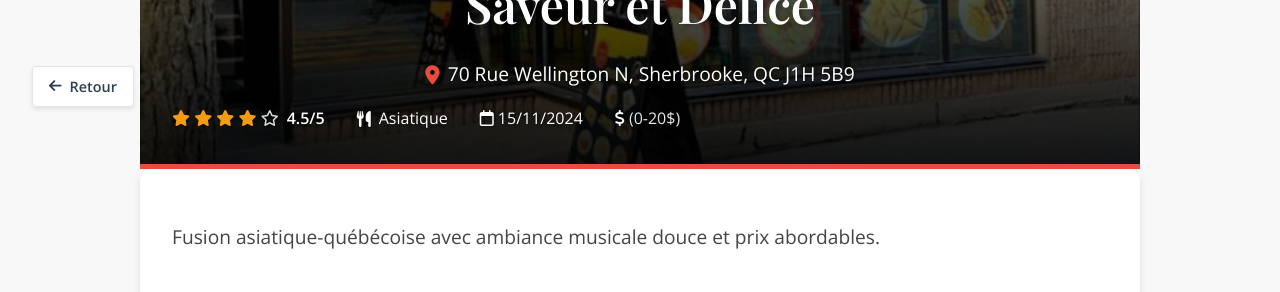
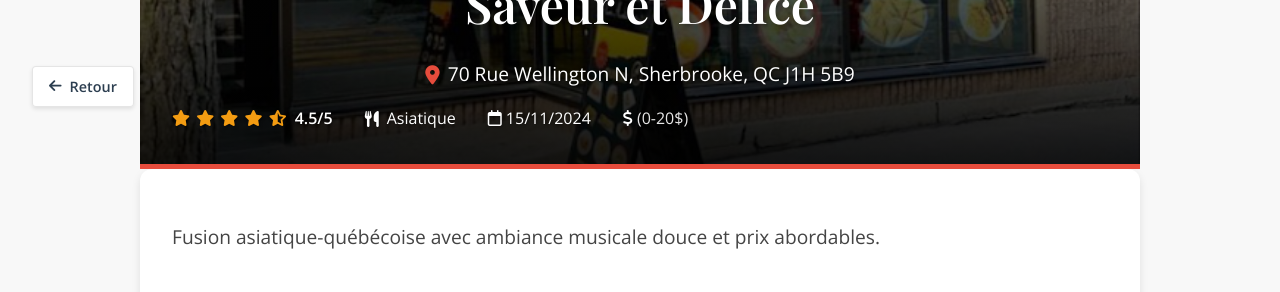
Before and after one commit to Natael21/blog-culinaire, a Jekyll site: the page built from _posts/2024-11-15-saveur-et-delice.markdown, in a window 1280 px wide. Shown: the part 761-1053 px from the top of the page. Built offline with Jekyll 4.4.1, drawn with Linux system fonts in a browser that asks for light colours; a script that is not in the unit is left out; comment, search, counter and statistics services are not loaded.

Commit message:
Refactor star rating display and enhance styling in restaurant files
- Updated star rating logic to support half-star ratings for improved accuracy in user feedback.
- Enhanced CSS styles for star ratings, including spacing adjustments and color consistency.
- Modified price display styles in grid and list views to ensure proper visibility and alignment across layouts.

```diff
--- a/_layouts/restaurant.html
+++ b/_layouts/restaurant.html
@@ -14,18 +14,25 @@ comments: true
       <div class="restaurant-meta">
         <div class="rating">
           <span class="stars">
-            {% assign rating = page.note | plus: 0.0 %}
+            {% assign rating = page.note | times: 2 | round | divided_by: 2.0 %}
             {% assign whole_stars = rating | floor %}
-            {% assign has_half_star = rating | minus: whole_stars | times: 10 | floor | divided_by: 5 %}
+            {% assign decimal_part = rating | minus: whole_stars %}
 
-            {% for i in (1..5) %}
-              {% if i <= whole_stars %}
-                <i class="fas fa-star"></i>
-              {% elsif i == whole_stars | plus: 1 and has_half_star == 1 %}
-                <i class="fas fa-star-half-alt"></i>
-              {% else %}
-                <i class="far fa-star"></i>
-              {% endif %}
+            {% for i in (1..whole_stars) %}
+              <i class="fas fa-star"></i>
+            {% endfor %}
+
+            {% if decimal_part >= 0.5 %}
+              <i class="fas fa-star-half-alt"></i>
+            {% endif %}
+
+            {% assign remaining_stars = 5 | minus: whole_stars %}
+            {% if decimal_part >= 0.5 %}
+              {% assign remaining_stars = remaining_stars | minus: 1 %}
+            {% endif %}
+
+            {% for i in (1..remaining_stars) %}
+              <i class="far fa-star"></i>
             {% endfor %}
           </span>
           <span class="score">{{ rating }}/5</span>
@@ -429,4 +436,22 @@ comments: true
   color: inherit;
   opacity: 0.9;
 }
+
+.stars {
+  color: #f1c40f;
+  white-space: nowrap;
+}
+
+.stars i {
+  margin-right: 2px;
+}
+
+.stars i:last-child {
+  margin-right: 0;
+}
+
+.fa-star-half-alt {
+  position: relative;
+  display: inline-block;
+}
 </style>
```
Also changed, not shown: index.html (+33 -12 lines).
